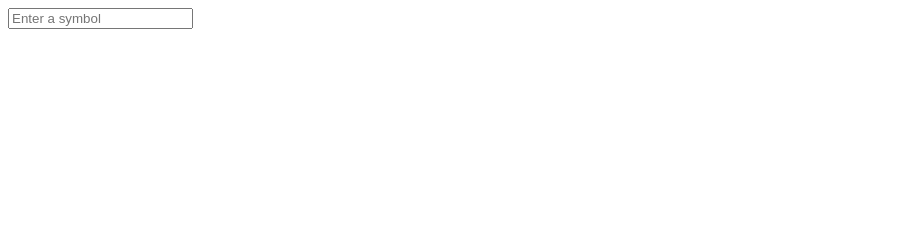
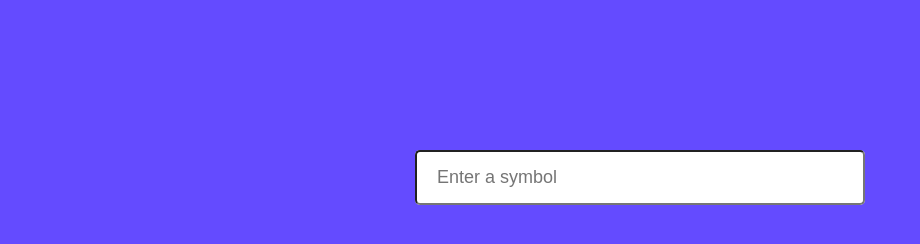
Before and after one commit to tyvancheng/Visor, a website: page index.html in a window 1280 px wide. Shown: the whole page, without its empty margins (0-920 px from the left). Drawn offline with Linux system fonts and the light colour scheme.

Commit message:
prior to rokas

```diff
--- a/index.html
+++ b/index.html
@@ -4,15 +4,19 @@
     <meta charset="UTF-8" />
     <meta name="viewport" content="width=device-width, initial-scale=1.0" />
     <meta http-equiv="X-UA-Compatible" content="ie=edge" />
-    <link rel="stylesheet" href="./dist/main.css" />
+    <link rel="stylesheet" href="./src/main.css" />
     <script src="./dist/main.js"></script>
     <title>Visor</title>
   </head>
 
   <body>
-    <div class="stock-search-bar">
-        <input id="stock-input" type="text" placeholder="Enter a symbol">
-        <ul id="stock-list"></ul>
+    <div class="wrapper">
+        <div class="stock-search-bar">
+            <input id="stock-input" type="text" placeholder="Enter a symbol">
+            <div class="stock-options">
+                <ul id="stock-list"></ul>
+            </div>
+        </div>
     </div>
   </body>
 
--- a/package.json
+++ b/package.json
@@ -18,7 +18,7 @@
     "@babel/preset-env": "^7.21.5",
     "axios": "^1.4.0",
     "babel-loader": "^9.1.2",
-    "core-js": "^3.30.1",
+    "core-js": "^3.30.2",
     "css-loader": "^6.7.3",
     "mini-css-extract-plugin": "^2.7.5",
     "regenerator-runtime": "^0.13.11",
@@ -26,6 +26,6 @@
     "sass": "^1.62.1",
     "sass-loader": "^13.2.2",
     "webpack": "^5.82.0",
-    "webpack-cli": "^5.0.2"
+    "webpack-cli": "^5.1.0"
   }
 }
--- a/src/index.scss
+++ b/src/index.scss
@@ -1,9 +1,9 @@
 // @import "./styles/example.scss"
 
-body {
-    background-color: blue;
-}
+// body {
+//     background-color: blue;
+// }
 
-#stock-input {
-    background-color: blue;
-}
+// #stock-input {
+//     background-color: ;
+// }
--- /dev/null
+++ b/src/main.css
@@ -0,0 +1,43 @@
+body {
+    /* background-color: rgb(255, 229, 180); */
+    margin: 0;
+    padding: 0;
+    background-color: #644bff;
+    background-size: 50% auto;
+
+    /* height: 100%; */
+
+}
+.wrapper {
+    max-width: 450px;
+    margin: 150px auto;
+}
+
+.stock-search-bar {
+    position: relative;
+    background-color: white;
+    width: 100%;
+    border-radius: 5px;
+}
+#stock-input {
+    /* display: flex;
+    justify-content: center;
+    align-content: center;
+    margin: auto;
+    width: 400px;
+    height: 50px;
+    border-radius: 20px;
+    background-color: rgb(55, 48, 48);
+    background-color: rgb(26, 26, 170);
+    margin-top: 30px;
+    padding: 5px;
+    padding-inline-start: 50px;
+    font-size: 30px;
+    color: white; */
+    height: 55px;
+    width: 100%;
+    border-radius: 5px;
+    padding: 0 60px 0 20px;
+    font-size: 18px;
+
+}
--- a/src/scripts/example.js
+++ b/src/scripts/example.js
@@ -1,15 +1,15 @@
-// class Example {
-//     constructor(htmlElement) {
-//         this.htmlElement = htmlElement
-//         this.htmlElement.innerHTML = "<h1>It's Alive</h1>"
-//         this.handleClick = this.handleClick.bind(this)
-//         this.htmlElement.addEventListener('click',this.handleClick)
+class Example {
+    constructor(htmlElement) {
+        this.htmlElement = htmlElement
+        this.htmlElement.innerHTML = "<h1>It's Alive</h1>"
+        this.handleClick = this.handleClick.bind(this)
+        this.htmlElement.addEventListener('click',this.handleClick)
 
-//     }
+    }
 
-//     handleClick() {
-//         this.htmlElement.children[0].innerText = "ouch"
-//     }
-// }
+    handleClick() {
+        this.htmlElement.children[0].innerText = "ouch"
+    }
+}
 
-// export default Example;
+export default Example;
```
Also changed, not shown: src/index.js (+0 -41 lines), dist/main.css (deleted), dist/main.js, 1 other file.
